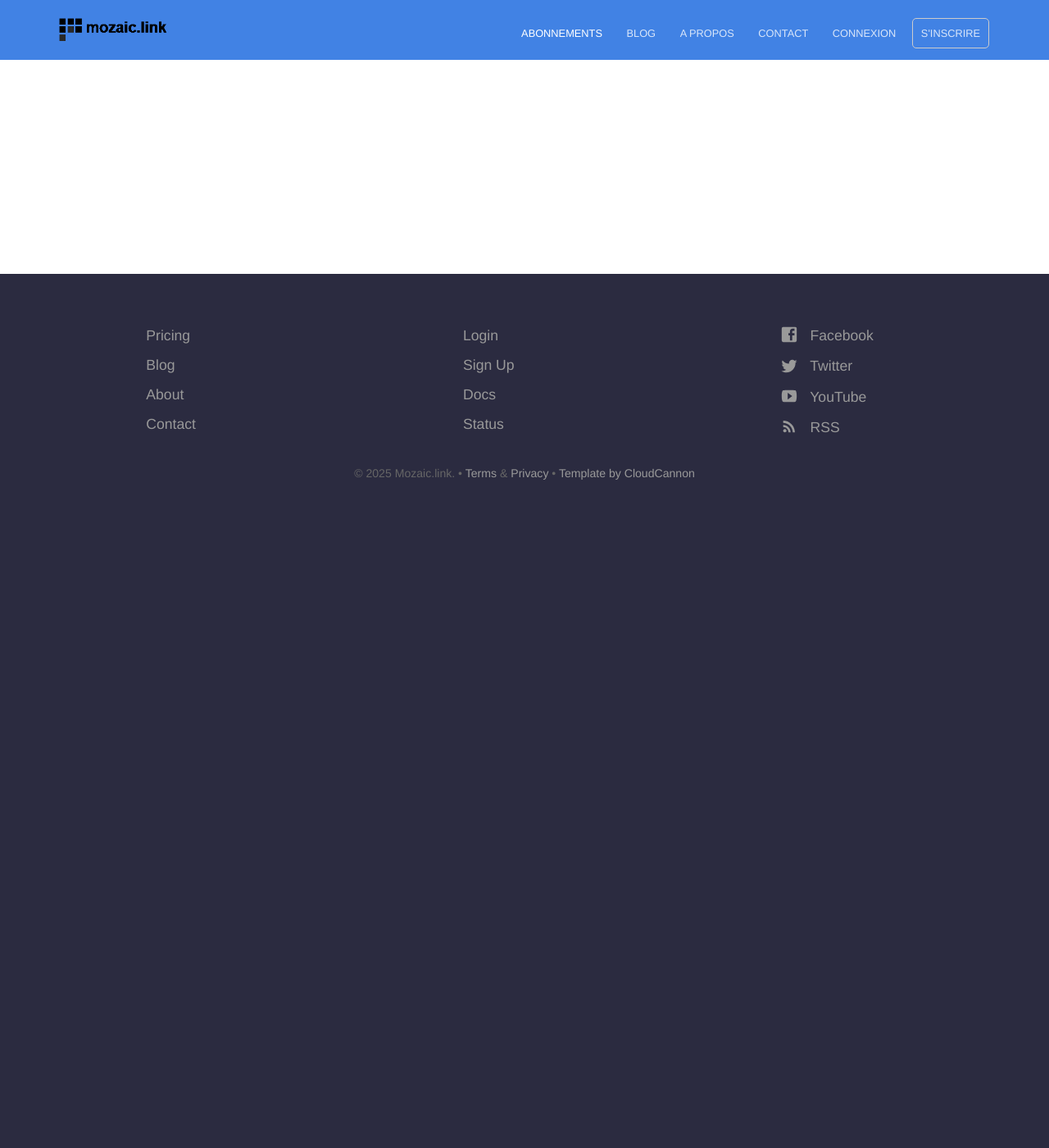
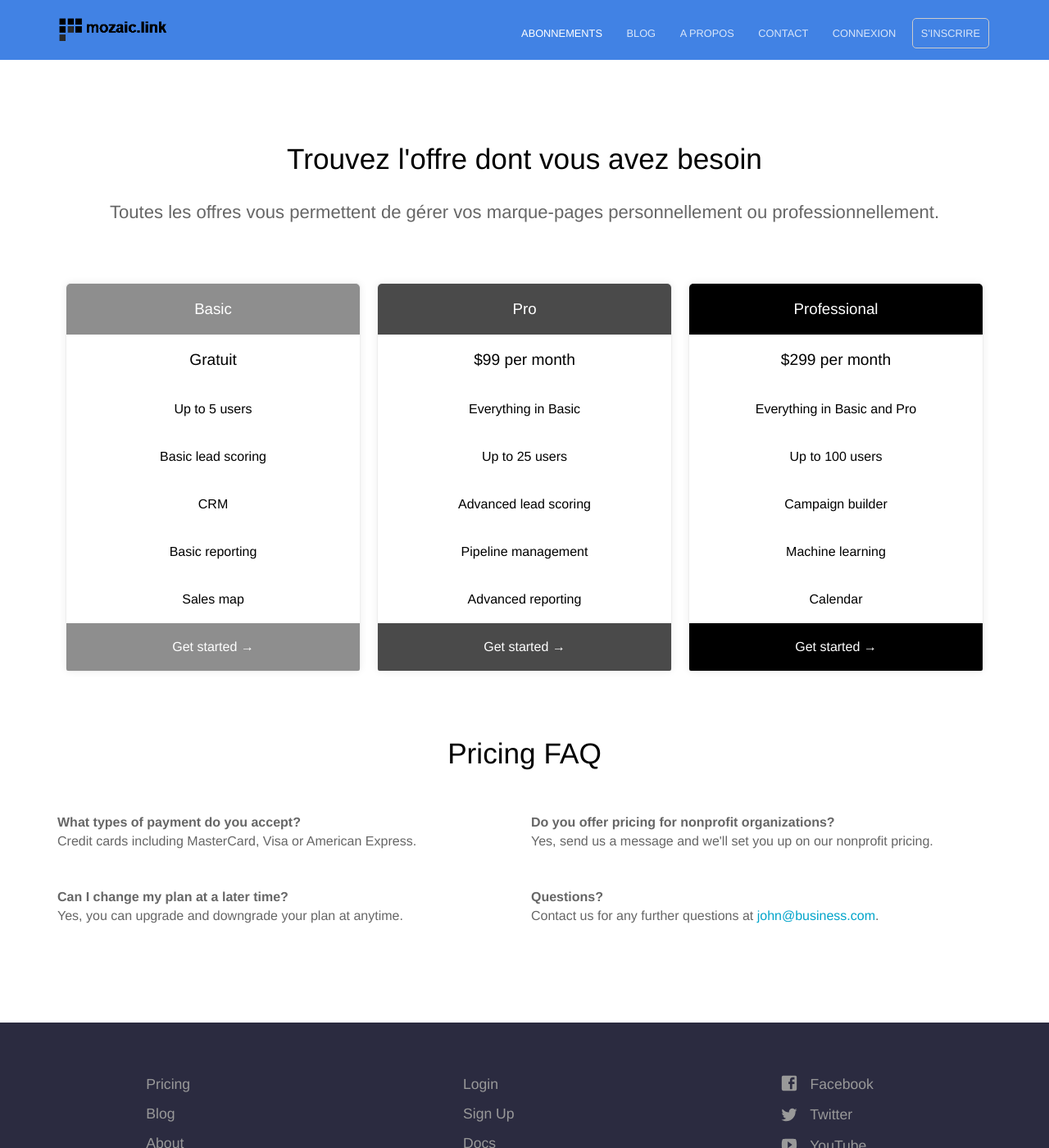
Before and after one commit to IamHenri/site-mozaic, a Jekyll site: the page built from pricing.html, in a window 1280 px wide and 1400 px high. Shown: the whole window at 82% size. Built offline with Jekyll 4.4.1, drawn with Linux system fonts in a browser that asks for light colours.

Commit message:
Update pricing.html

```diff
--- a/pricing.html
+++ b/pricing.html
@@ -1,26 +1,27 @@
 ---
 title: Pricing
-heading: Find the perfect plan for your business
-description: All plans include our award winning sales optimization solution to track your sales in real time.
+heading: Trouvez l'offre dont vous avez besoin
+description: Toutes les offres vous permettent de gérer vos marque-pages personnellement ou professionnellement.
 pricing_table:
-  - name: Personnelle
+  - name: Basic
     color: "#8e8e8e"
     features:
       - text: Gratuit
         highlight: true
-      - text: Navigateurs illimité, limite à 50000 enregistrements
+      - text: Up to 5 users
         highlight: false
-      - text: Accéder en un clic à son contenu
+      - text: Basic lead scoring
         highlight: false
-      - text: Gérer tout son univers numérique
+      - text: CRM
         highlight: false
-      - text: Partager des ressources en masse
+      - text: Basic reporting
         highlight: false
-      - text: Consulter depuis tous les navigateurs
+      - text: Sales map
         highlight: false
     call_to_action:
-      link: https://mozaic.link/login
-      text: Inscription   - name: Pro
+      link: http://mysite.com?plan=basic
+      text: Get started
+  - name: Pro
     color: "#4a4a4a"
     features:
       - text: $99 per month
```
